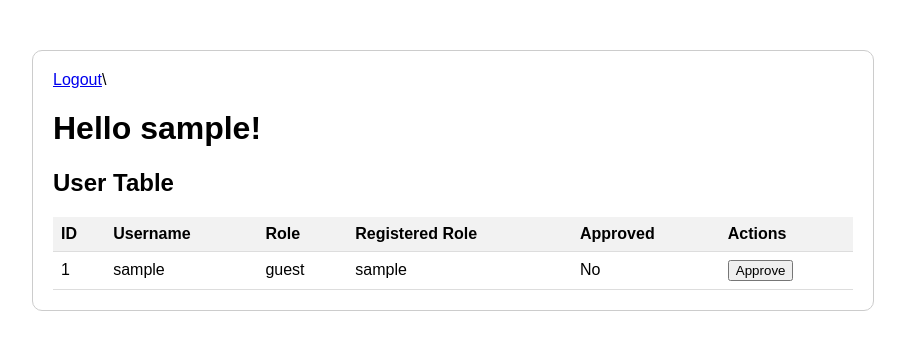
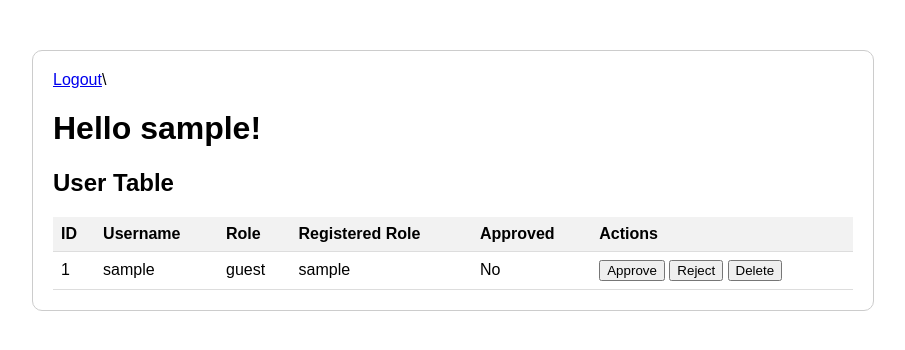
Before and after one commit to YueYingLee/SJSUL, a Flask app: page /adminHome in a window 1280 px wide. Shown: the top 350 px of the page, without its empty margins (187-1092 px from the left). Run offline with Flask 3, Linux system fonts and the light colour scheme; the visitor is signed in with stand-in values (Sample User, id 1); data comes from the database, SQL or seed files in the repository.

Commit message:
Added more actions for admin role where the admin can either approve or reject when a user register for an account. If the user was approved, the only option left is delete the user by admin

```diff
--- a/app/forms.py
+++ b/app/forms.py
@@ -26,3 +26,6 @@ class loginUser(FlaskForm):
     password = PasswordField('Password', validators=[DataRequired()])
     remember_me = BooleanField('Remember Me')
     submit = SubmitField('Sign In')
+
+class deleteUser(FlaskForm): #maybe this function is not needed later
+    submit = SubmitField('Delete')
--- a/app/routes.py
+++ b/app/routes.py
@@ -95,3 +95,34 @@ def approve_user(user_id):
             flash("User not found or already approved!")
     # Redirect back to the admin dashboard
     return redirect(url_for("adminHome"))
+
+
+@myapp_obj.route("/delete_user/<int:user_id>", methods=["POST"])
+def delete_user(user_id):
+    if request.method == "POST":
+        if current_user.role == 'Admin':
+          user = User.query.get(user_id)
+          if user:
+            user.approved = True
+            db.session.delete(user)
+            db.session.commit()
+            flash("User deleted successfully!")
+          else:
+            flash("User not found!")
+        else:
+             flash('You do not have permission to delete users.')
+    return redirect(url_for("adminHome"))
+
+
+@myapp_obj.route("/reject_user/<int:user_id>", methods=["POST"])
+def reject_user(user_id):
+    if request.method == "POST":
+        if current_user.role == 'Admin':
+          user = User.query.get(user_id)
+          if user and user.approved == False:
+            db.session.delete(user)
+            db.session.commit()
+            flash("User rejected successfully!")
+        else:
+            flash("User not found or already rejected!")
+    return redirect(url_for("adminHome"))
--- a/app/templates/adminHome.html
+++ b/app/templates/adminHome.html
@@ -57,11 +57,24 @@
                     <td>{{ user.registered_role }}</td>
                     <td>{{ "Yes" if user.approved else "No" }}</td>
                     <td>
+                        <!-- Approving actions-->
                         {% if user.role != "Admin" and user.approved == False %}
                         <form action="{{ url_for('approve_user', user_id=user.id) }}" method="POST" style="display: inline;">
                             <button type="submit">Approve</button>
                         </form>
                         {% endif%}
+
+                        <!-- Rejecting actions-->
+                        {% if user.role != "Admin" and user.approved == False %}
+                        <form action="{{ url_for('reject_user', user_id=user.id) }}" method="POST" style="display: inline;">
+                            <button type="submit">Reject</button>
+                        </form>
+                        {% endif%}
+
+                        <!--After approval, admin can choose delete user -->
+                        <form action="{{ url_for('delete_user', user_id=user.id) }}" method="POST" style="display: inline;">
+                            <button type="submit">Delete</button>
+                        </form>
                     </td>
                 </tr>
                 {% endfor %}
```
